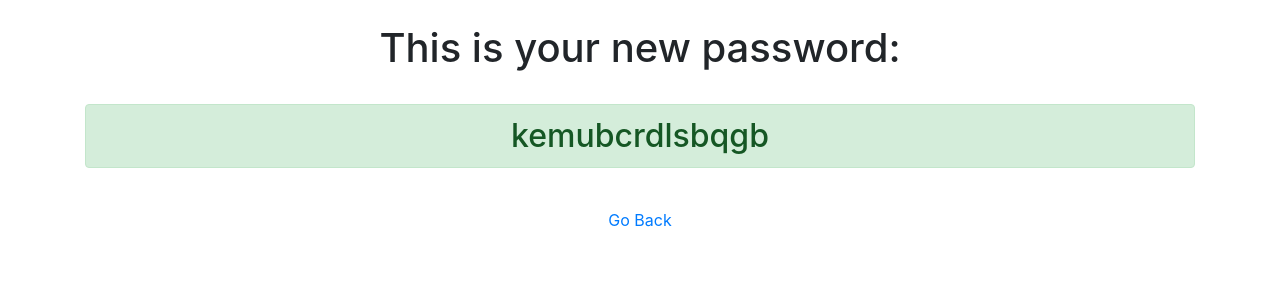
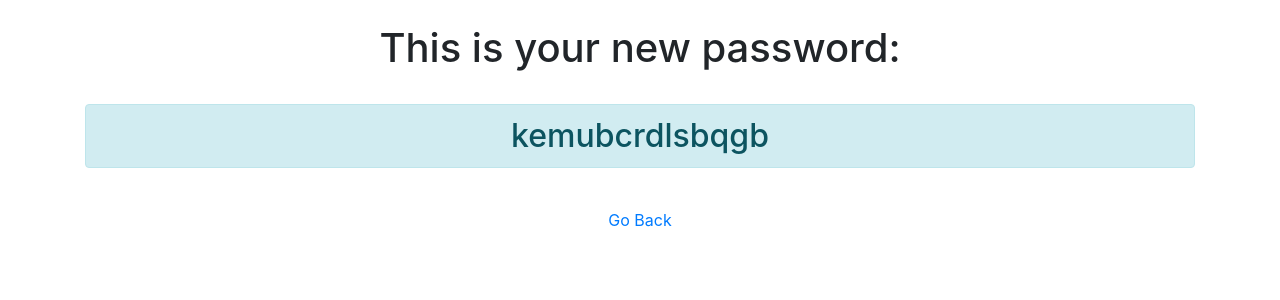
Before and after one commit to arjunjung/django3-password-generator, a Django app: page /password/ in a window 1280 px wide. Shown: the top 300 px of the page. Run offline with Django 3.2, Linux system fonts and the light colour scheme; some libraries are stand-ins or nearby versions.

Commit message:
Change in button color in password.html

```diff
--- a/generator/templates/generator/password.html
+++ b/generator/templates/generator/password.html
@@ -3,6 +3,6 @@
 <div class="container text-center">
     <br>
     <h1> This is your new password:</h1><br>
-    <h2 class="alert alert-success"> {{ passkey }}</h2><br>
+    <h2 class="alert alert-info"> {{ passkey }}</h2><br>
     <a href="{% url 'home' %}"> Go Back </a><br>
 </div>
```
